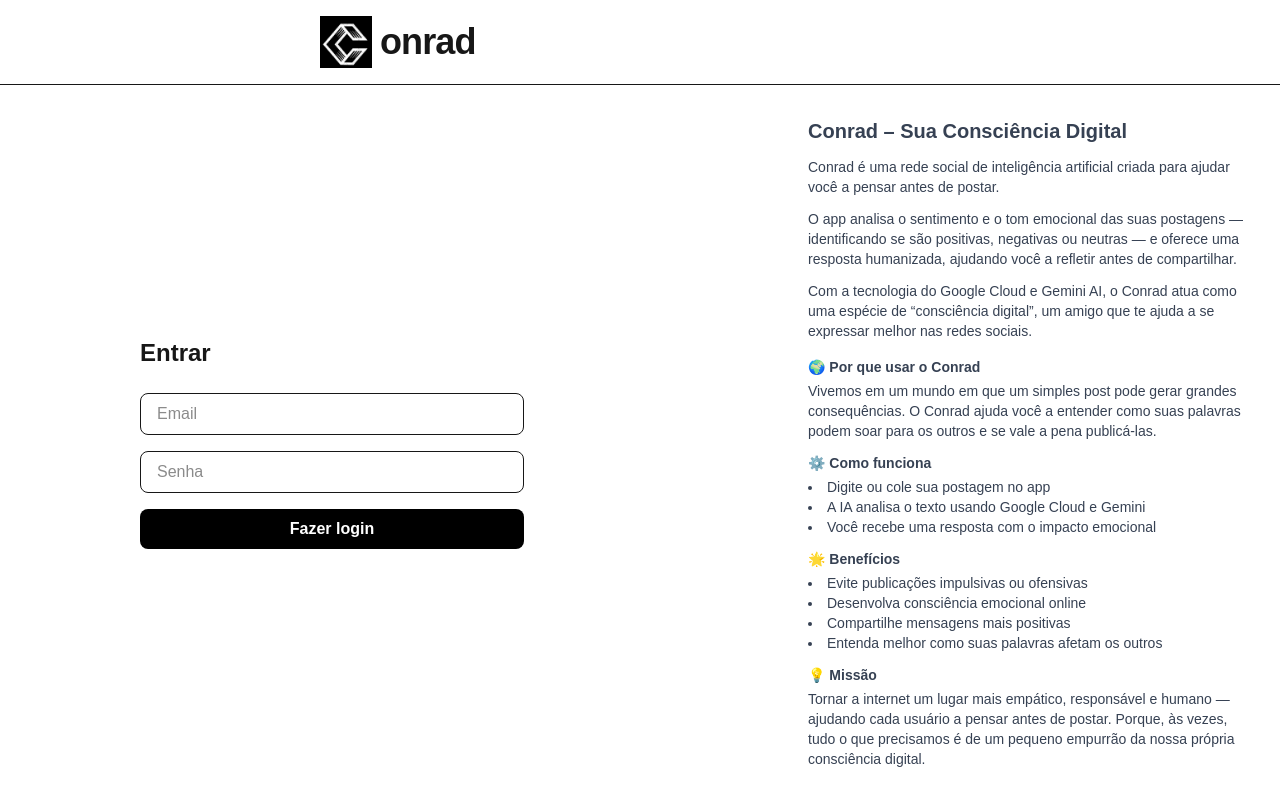
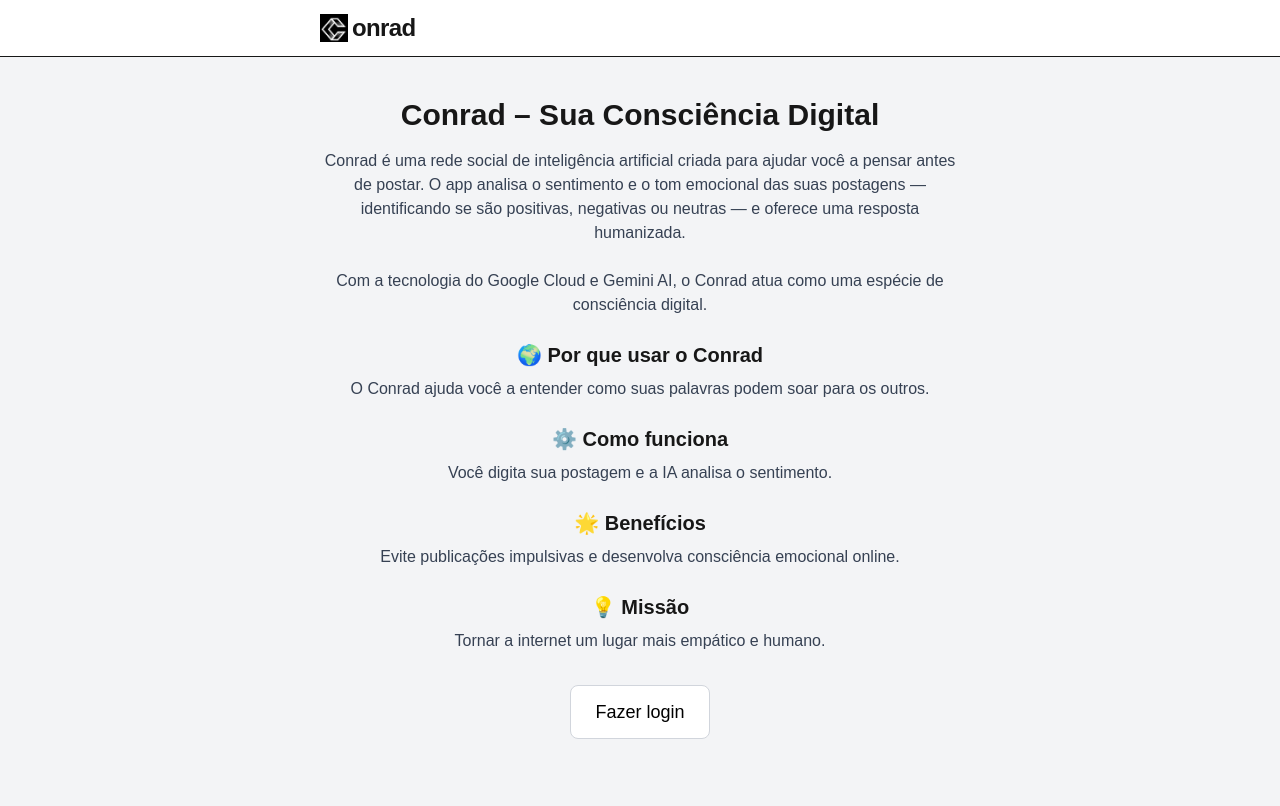
Before and after one commit to claitonwr17-sys/minha-rede-social, a Next.js app: page / in a window 1280 px wide. Shown: the top 806 px of the page. Built offline with nearby package versions, Linux system fonts and the light colour scheme.

Commit message:
Botão login conectado com pag2

```diff
--- a/app/page.tsx
+++ b/app/page.tsx
@@ -1,101 +1,87 @@
-import Header from "./components/Header";
+import Image from "next/image";
+import Link from "next/link";
 
 export default function Home() {
   return (
-    <main className="min-h-screen flex flex-col">
-      <Header />
+    <>
+      {/* HEADER */}
+      <header className="bg-white border-b sticky top-0 z-10">
+        <div className="max-w-2xl mx-auto px-4 py-3">
+          <div className="flex items-center text-2xl font-bold tracking-tight">
+            <Image
+              src="/logo/logo-simbolo.png"
+              alt="Logo Conrad"
+              width={28}
+              height={28}
+              className="mr-1"
+              priority
+            />
+            <span>onrad</span>
+          </div>
+        </div>
+      </header>
 
-      <div className="flex flex-1 flex-col md:flex-row px-6">
+      {/* CONTEÚDO */}
+      <main className="min-h-screen bg-gray-100">
+        <div className="max-w-2xl mx-auto px-4 py-10 text-center">
 
-        {/* LADO ESQUERDO – LOGIN */}
-        <section className="w-full md:w-1/2 flex items-center justify-center">
-          <div className="w-full max-w-sm">
-            <h1 className="text-2xl font-bold mb-6">
-              Entrar
-            </h1>
+          <h1 className="text-3xl font-bold mb-4">
+            Conrad – Sua Consciência Digital
+          </h1>
 
-            <form className="space-y-4">
-              <input
-                type="email"
-                placeholder="Email"
-                className="w-full rounded-lg border px-4 py-2 focus:outline-none focus:ring-2 focus:ring-black"
-              />
+          <p className="text-gray-700 mb-6">
+            Conrad é uma rede social de inteligência artificial criada para ajudar
+            você a pensar antes de postar. O app analisa o sentimento e o tom
+            emocional das suas postagens — identificando se são positivas,
+            negativas ou neutras — e oferece uma resposta humanizada.
+          </p>
 
-              <input
-                type="password"
-                placeholder="Senha"
-                className="w-full rounded-lg border px-4 py-2 focus:outline-none focus:ring-2 focus:ring-black"
-              />
+          <p className="text-gray-700 mb-6">
+            Com a tecnologia do Google Cloud e Gemini AI, o Conrad atua como uma
+            espécie de consciência digital.
+          </p>
 
-              <button
-                type="button"
-                className="w-full rounded-lg bg-black text-white py-2 font-semibold hover:bg-gray-900 transition"
-              >
-                Fazer login
-              </button>
-            </form>
-          </div>
-        </section>
+          <h2 className="text-xl font-semibold mb-2">
+            🌍 Por que usar o Conrad
+          </h2>
 
-        {/* LADO DIREITO – TEXTO CONRAD */}
-        <section className="w-full md:w-1/2 flex items-center justify-end">
-          <div className="max-w-md text-sm text-gray-700">
+          <p className="text-gray-700 mb-6">
+            O Conrad ajuda você a entender como suas palavras podem soar para os outros.
+          </p>
 
-            <h2 className="text-xl font-semibold mb-3">
-              Conrad – Sua Consciência Digital
-            </h2>
+          <h2 className="text-xl font-semibold mb-2">
+            ⚙️ Como funciona
+          </h2>
 
-            <p className="mb-3">
-              Conrad é uma rede social de inteligência artificial criada para ajudar
-              você a pensar antes de postar.
-            </p>
+          <p className="text-gray-700 mb-6">
+            Você digita sua postagem e a IA analisa o sentimento.
+          </p>
 
-            <p className="mb-3">
-              O app analisa o sentimento e o tom emocional das suas postagens —
-              identificando se são positivas, negativas ou neutras — e oferece
-              uma resposta humanizada, ajudando você a refletir antes de compartilhar.
-            </p>
+          <h2 className="text-xl font-semibold mb-2">
+            🌟 Benefícios
+          </h2>
 
-            <p className="mb-4">
-              Com a tecnologia do Google Cloud e Gemini AI, o Conrad atua como uma
-              espécie de “consciência digital”, um amigo que te ajuda a se expressar
-              melhor nas redes sociais.
-            </p>
+          <p className="text-gray-700 mb-6">
+            Evite publicações impulsivas e desenvolva consciência emocional online.
+          </p>
 
-            <h3 className="font-semibold mb-1">🌍 Por que usar o Conrad</h3>
-            <p className="mb-3">
-              Vivemos em um mundo em que um simples post pode gerar grandes
-              consequências. O Conrad ajuda você a entender como suas palavras
-              podem soar para os outros e se vale a pena publicá-las.
-            </p>
+          <h2 className="text-xl font-semibold mb-2">
+            💡 Missão
+          </h2>
 
-            <h3 className="font-semibold mb-1">⚙️ Como funciona</h3>
-            <ul className="list-disc list-inside mb-3">
-              <li>Digite ou cole sua postagem no app</li>
-              <li>A IA analisa o texto usando Google Cloud e Gemini</li>
-              <li>Você recebe uma resposta com o impacto emocional</li>
-            </ul>
+          <p className="text-gray-700 mb-8">
+            Tornar a internet um lugar mais empático e humano.
+          </p>
 
-            <h3 className="font-semibold mb-1">🌟 Benefícios</h3>
-            <ul className="list-disc list-inside mb-3">
-              <li>Evite publicações impulsivas ou ofensivas</li>
-              <li>Desenvolva consciência emocional online</li>
-              <li>Compartilhe mensagens mais positivas</li>
-              <li>Entenda melhor como suas palavras afetam os outros</li>
-            </ul>
+          {/* BOTÃO LOGIN */}
+          <Link href="/pag2">
+            <button className="bg-white text-black px-6 py-3 rounded-lg border border-gray-300 text-lg font-medium hover:bg-gray-50 transition">
+              Fazer login
+            </button>
+          </Link>
 
-            <h3 className="font-semibold mb-1">💡 Missão</h3>
-            <p>
-              Tornar a internet um lugar mais empático, responsável e humano —
-              ajudando cada usuário a pensar antes de postar. Porque, às vezes,
-              tudo o que precisamos é de um pequeno empurrão da nossa própria
-              consciência digital.
-            </p>
-
-          </div>
-        </section>
-
-      </div>
-    </main>
+        </div>
+      </main>
+    </>
   );
 }
```
